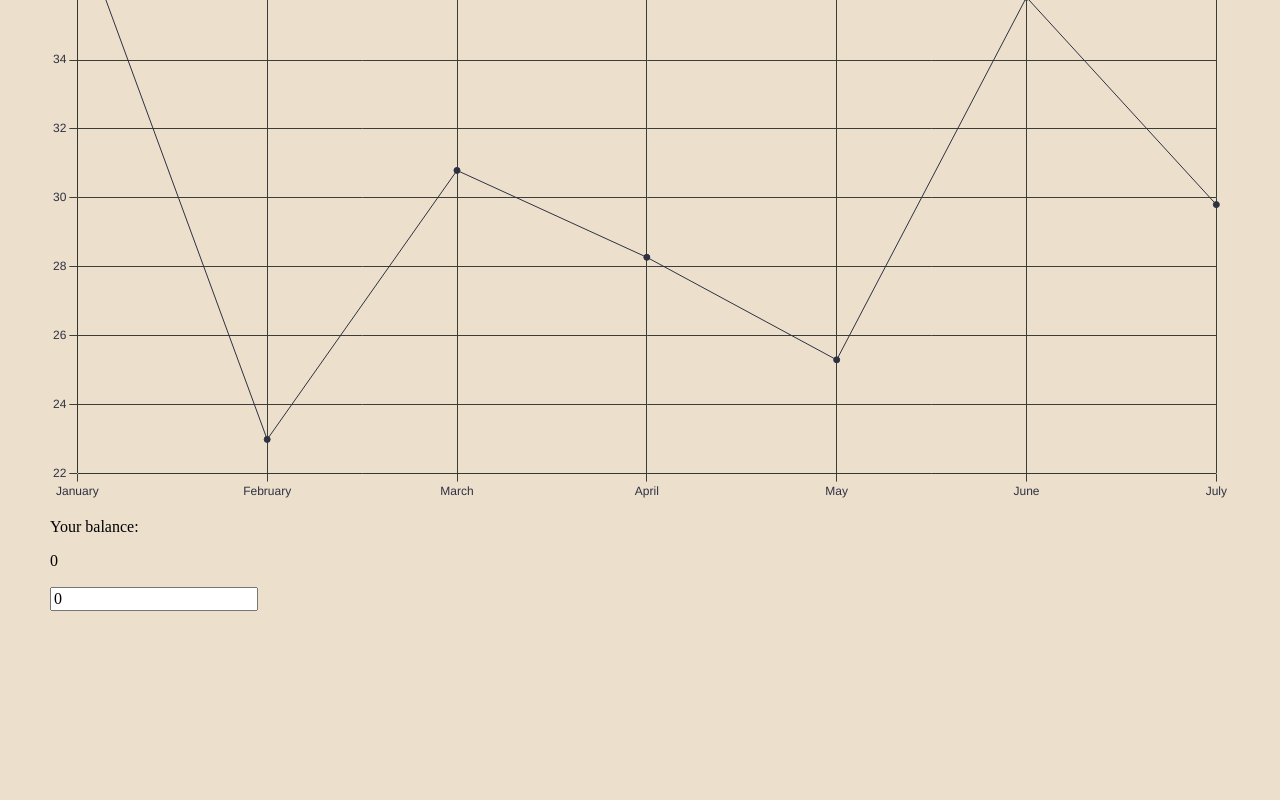
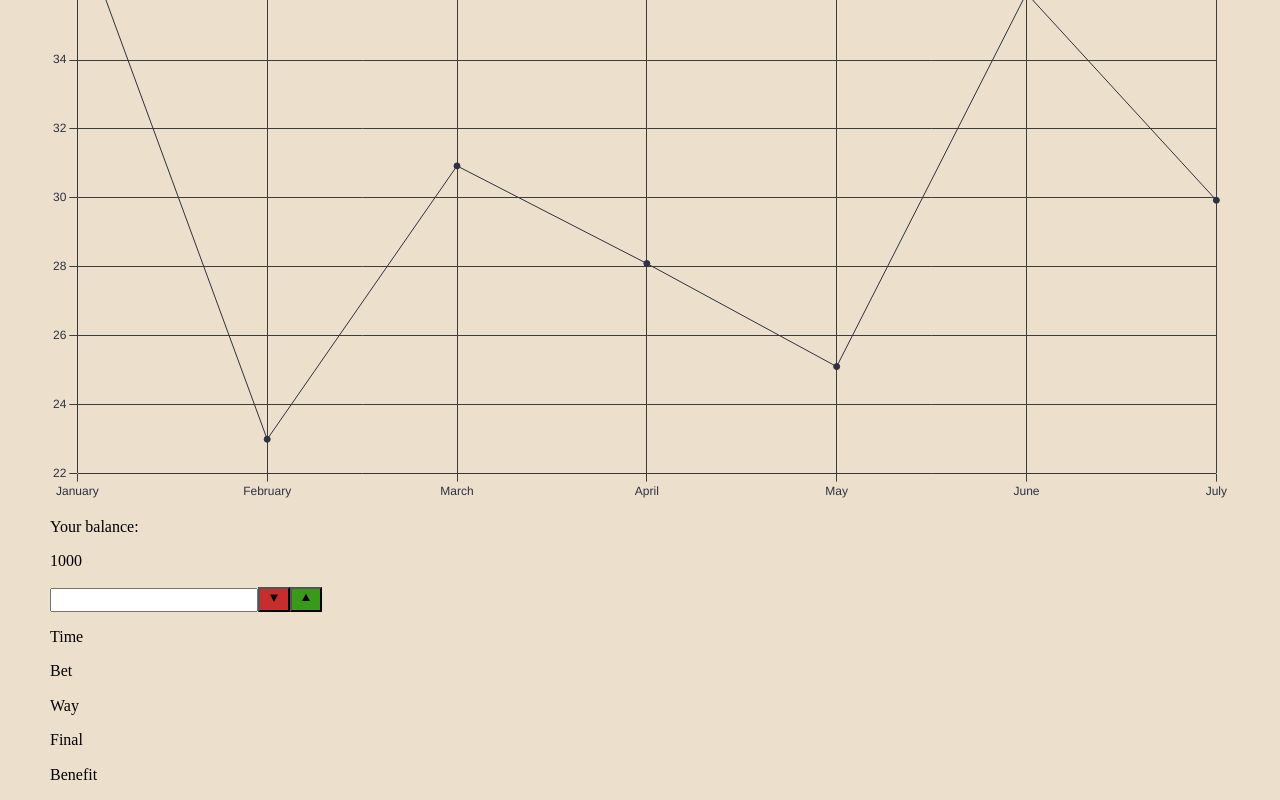
Before and after one commit to Mykhailo-Odynets/Trading-Simulator, a React (Vite) app: page / in a window 1280 px wide. Shown: the part 253-1053 px from the top of the page. Before the commit the page ends 864 px from the top, so only its background shows below. Built offline with nearby package versions, Linux system fonts and the light colour scheme.

Commit message:
new components

```diff
--- a/src/App.tsx
+++ b/src/App.tsx
@@ -1,13 +1,15 @@
-import { ChangeEvent, useState } from "react";
+import { useState } from "react";
 import LogoIcon from "./components/LogoIcon.jsx";
 import DynamicChart from "./components/DynamicChart.jsx";
+import Button from "./components/Button.js";
+import HistorySection from "./components/HistorySection.js";
 
 function App() {
-  const [balance, setBalance] = useState(0);
+  const [balance, setBalance] = useState(1000);
 
-  const handleBalanceChange = (event: ChangeEvent<HTMLInputElement>) => {
-    setBalance(Number(event.target.value));
-  };
+  // const handleBalanceChange = (event: ChangeEvent<HTMLInputElement>) => {
+  //   setBalance(Number(event.target.value));
+  // };
 
   return (
     <>
@@ -21,17 +23,29 @@ function App() {
             <div className="betZone">
               <DynamicChart />
               <div className="betZone__inputSide">
-                <p className="small">Your balance:</p>
-                <p>{balance}</p>
+                <div className="betZone__text">
+                  <p className="small">Your balance:</p>
+                  <p>{balance}</p>
+                </div>
                 <input
                   type="number"
-                  value={balance}
-                  onChange={handleBalanceChange}
+                  // value={}
                 />
+                <Button iconText="icon-triangle-down" btnColor="var(--down)" />
+                <Button iconText="icon-triangle-up" btnColor="var(--up)" />
               </div>
             </div>
           </article>
-          <article></article>
+          <article>
+            <div className="history__titles">
+              <p>Time</p>
+              <p>Bet</p>
+              <p>Way</p>
+              <p>Final</p>
+              <p>Benefit</p>
+            </div>
+            <HistorySection />
+          </article>
         </main>
       </div>
     </>
--- /dev/null
+++ b/src/components/Button.tsx
@@ -0,0 +1,12 @@
+type Props = {
+  iconText: string;
+  btnColor: string;
+};
+
+export default function Button({ iconText, btnColor }: Props) {
+  return (
+    <button style={{ background: btnColor }}>
+      <span className="icon-">{iconText}</span>
+    </button>
+  );
+}
--- /dev/null
+++ b/src/components/HistorySection.tsx
@@ -0,0 +1,3 @@
+export default function HistorySection() {
+  return <></>;
+}
```
Also changed, not shown: src/components/DynamicChart.tsx (+0 -181 lines), src/utils/HistoryData.ts (added, +7 -0 lines).
